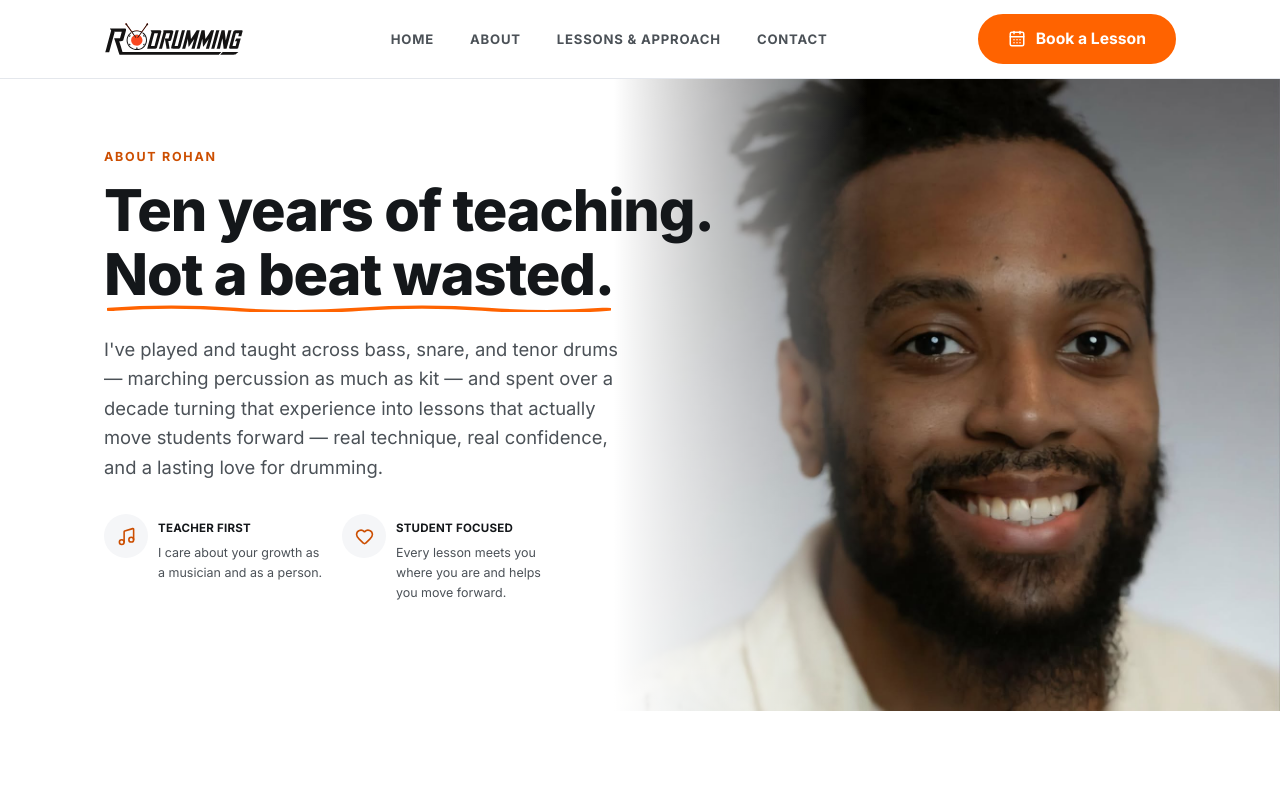
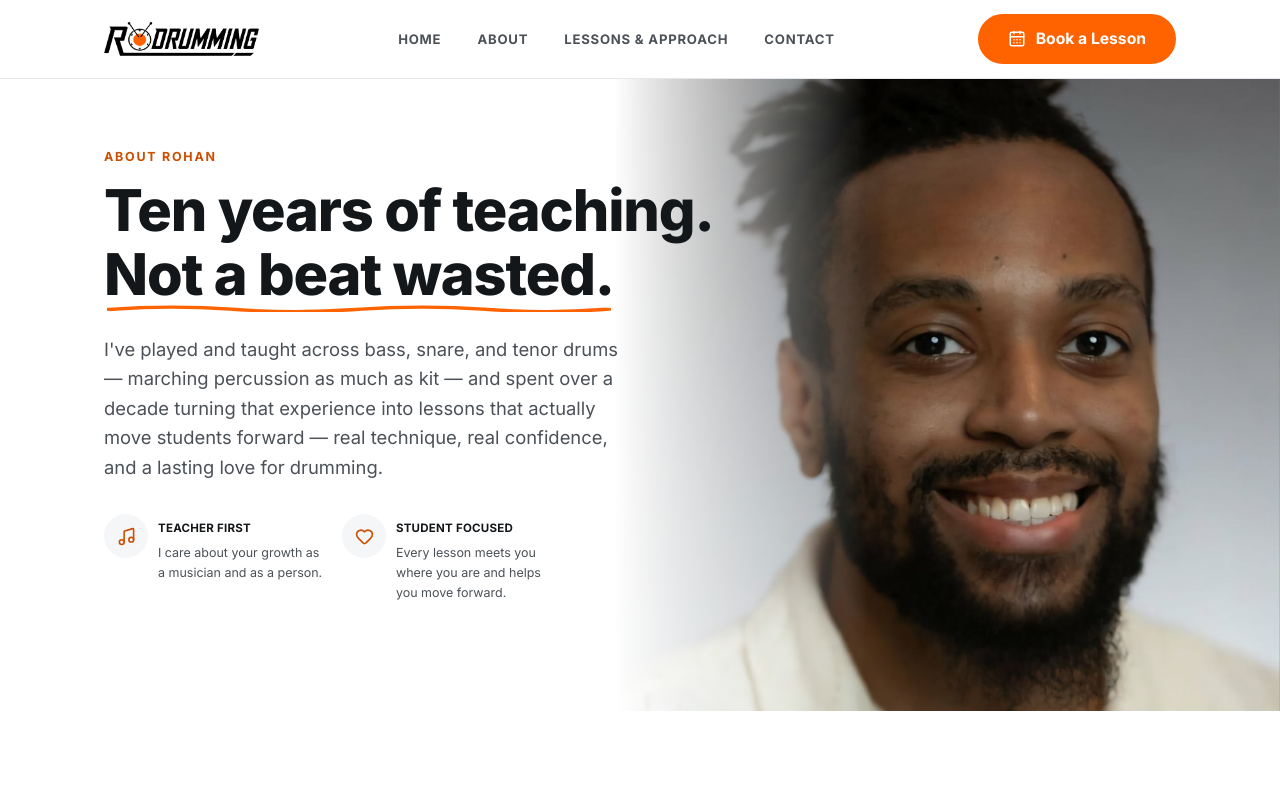
Before and after one commit to donnovanwint/rodrumming, a website: page about/index.html in a window 1280 px wide. Shown: the top 796 px of the page. Drawn offline with nearby package versions, Linux system fonts and the light colour scheme.

Commit message:
Use logo.png instead of logo.svg for the header brand mark
logo.svg stays in assets/ but is no longer referenced from any page.

```diff
--- a/about/index.html
+++ b/about/index.html
@@ -15,7 +15,7 @@
 <header class="site-header">
   <div class="container nav">
     <a href="/" class="brand">
-      <img src="/assets/logo.svg" alt="Rodrumming" class="brand-logo">
+      <img src="/assets/logo.png" alt="Rodrumming" class="brand-logo">
     </a>
 
     <nav class="nav-links" aria-label="Primary">
```
Also changed, not shown: contact/index.html (+1 -1 lines), index.html (+1 -1 lines), lessons/index.html (+1 -1 lines), assets/logo.png (added).
